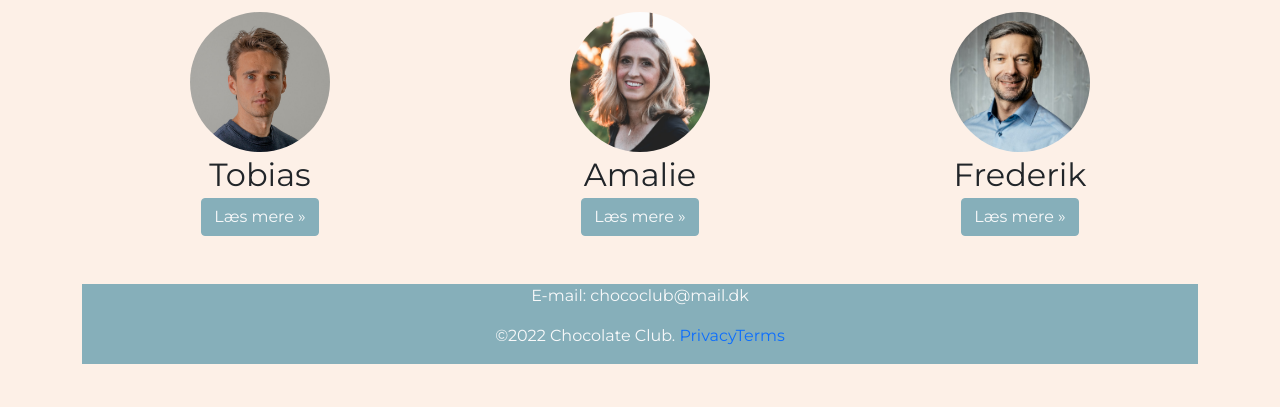
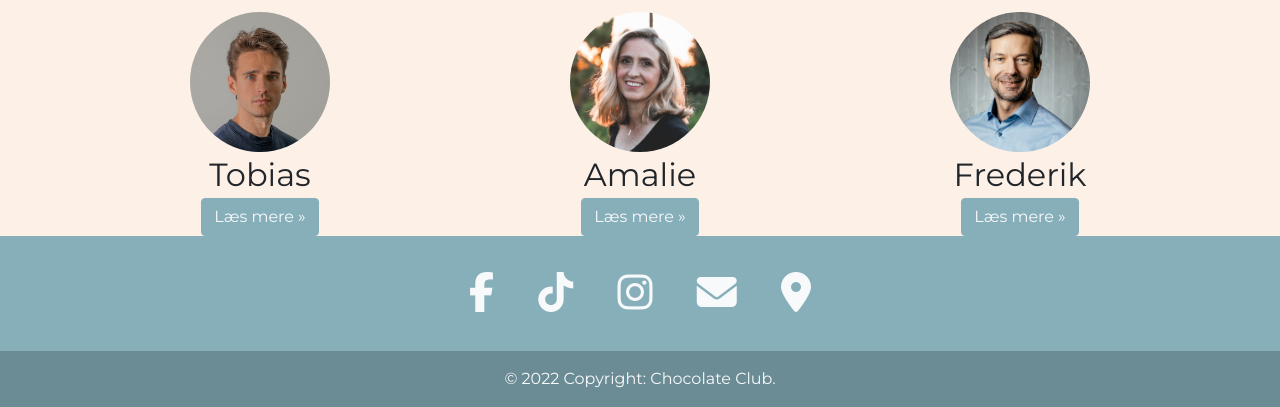
Before and after one commit to DesignByVang/ChocolateClub, a PHP site: page / in a window 1280 px wide. Shown: the part 822-1229 px from the top of the page. Before the commit the page ends 1186 px from the top, so only its background shows below. Run offline with PHP 8.4, Linux system fonts and the light colour scheme; some libraries are stand-ins or nearby versions.

Commit message:
footer opdateret

```diff
--- a/css/styles.scss
+++ b/css/styles.scss
@@ -155,3 +155,12 @@ img{
 a {
   text-decoration: none;
 }
+
+.btn-floating,
+.btn-floating:focus,
+.btn-floating:active,
+.btn-floating:visited {
+  outline: none;
+  border: none;
+  box-shadow: none;
+}
--- a/index.php
+++ b/index.php
@@ -21,6 +21,7 @@
     <link rel="preconnect" href="https://fonts.gstatic.com" crossorigin>
     <link href="https://fonts.googleapis.com/css2?family=Montserrat:ital,wght@0,100;0,200;0,300;0,400;0,500;0,600;0,700;0,800;0,900;1,100;1,200;1,300;1,400;1,500;1,600;1,700;1,800;1,900&display=swap" rel="stylesheet">
     <link rel="shortcut icon" href="images/logo_lille.png" type="image/x-icon">
+    <script src="https://kit.fontawesome.com/d1cff074d0.js" crossorigin="anonymous"></script>
 </head>
 <body>
 
@@ -83,8 +84,6 @@
     </div>
 </div>
 
-
-
 <div class="container marketing text-center">
     <div class="row">
         <div class="col-lg-4 mt-3">
@@ -106,12 +105,23 @@
             <p><a class="btn btn-primary mt-1 text-light" href="#">Læs mere &raquo;</a></p>
         </div>
     </div>
+</div>
 
-<footer class="container mt-5 bg-primary text-muted footer">
-        <address class="text-light">E-mail: <a class="text-light" href="mailto:chococlub@mail.dk">chococlub@mail.dk</a>
-        </address>
-    <p class="text-light">&copy;2022 Chocolate Club. <a href="#">Privacy</a><a href="#">Terms</a></p>
+<footer class="text-center text-white bg-primary">
+    <div class="container pt-4">
+        <section class="mb-4">
+            <a class="btn btn-link btn-floating btn-lg text-dark m-1" href="#!" role="button" data-mdb-ripple-color="dark"><i class="fab fa-facebook-f text-light fa-2x"></i></a>
+            <a class="btn btn-link btn-floating btn-lg text-dark m-1" href="#!" role="button" data-mdb-ripple-color="dark"><i class="fa-brands fa-tiktok text-light fa-2x"></i></a>
+            <a class="btn btn-link btn-floating btn-lg text-dark m-1" href="#!" role="button" data-mdb-ripple-color="dark"><i class="fab fa-instagram text-light fa-2x"></i></a>
+            <a class="btn btn-link btn-floating btn-lg text-dark m-1" href="mailto:chococlub@mail.dk" role="button" data-mdb-ripple-color="dark"><i class="fa-solid fa-envelope text-light fa-2x"></i></a>
+            <a class="btn btn-link btn-floating btn-lg text-dark m-1" href="#!" role="button" data-mdb-ripple-color="dark"><i class="fa-solid fa-location-dot text-light fa-2x"></i></a>
+        </section>
+    </div>
+    <div class="text-center text-light p-3" style="background-color: rgba(0, 0, 0, 0.2);">
+        © 2022 Copyright: Chocolate Club.
+    </div>
 </footer>
+
 
     <script src="node_modules/bootstrap/dist/js/bootstrap.bundle.min.js"></script>
 </body>
```
Also changed, not shown: css/styles.css (+1 -1 lines), 1 other file.
